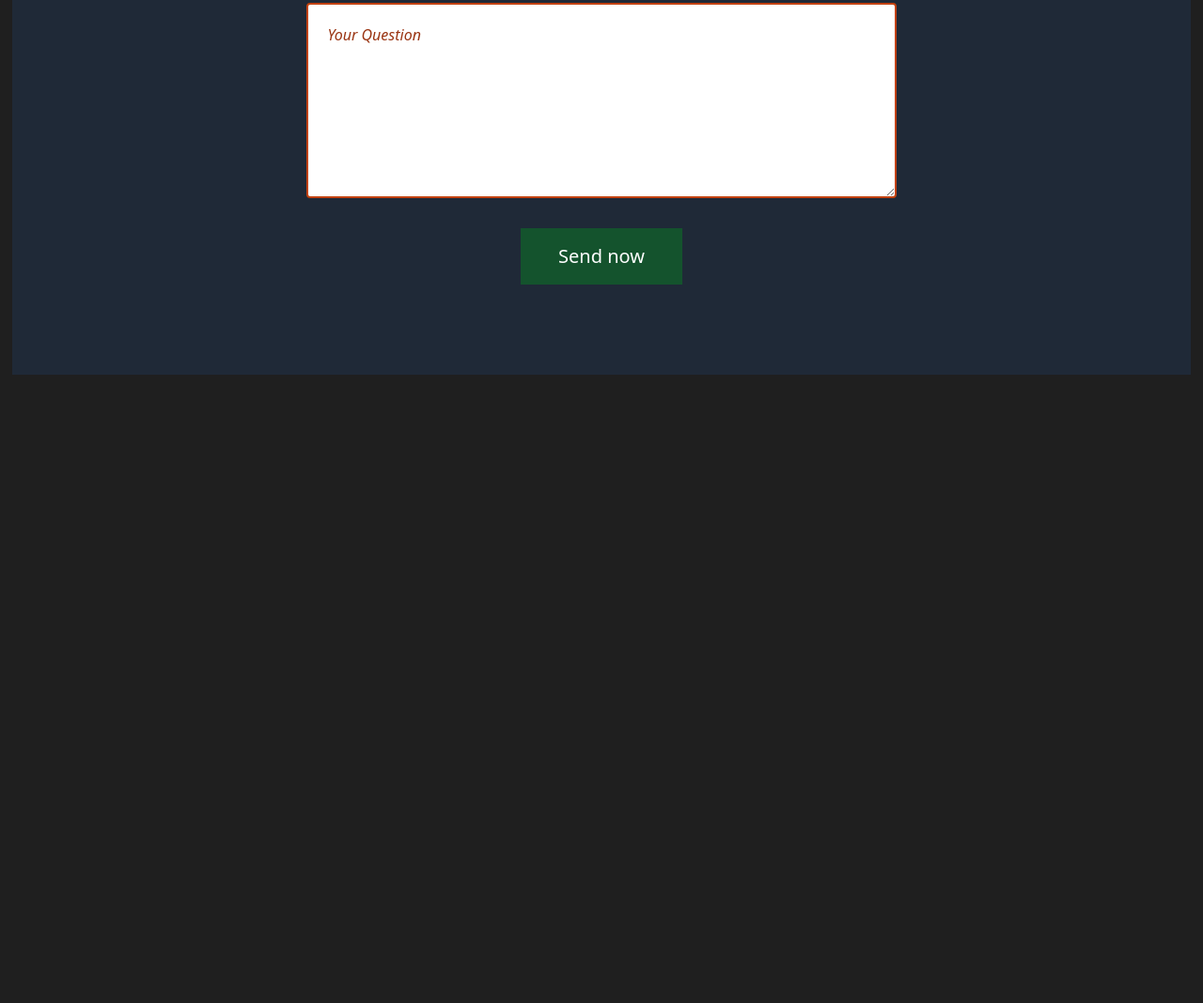
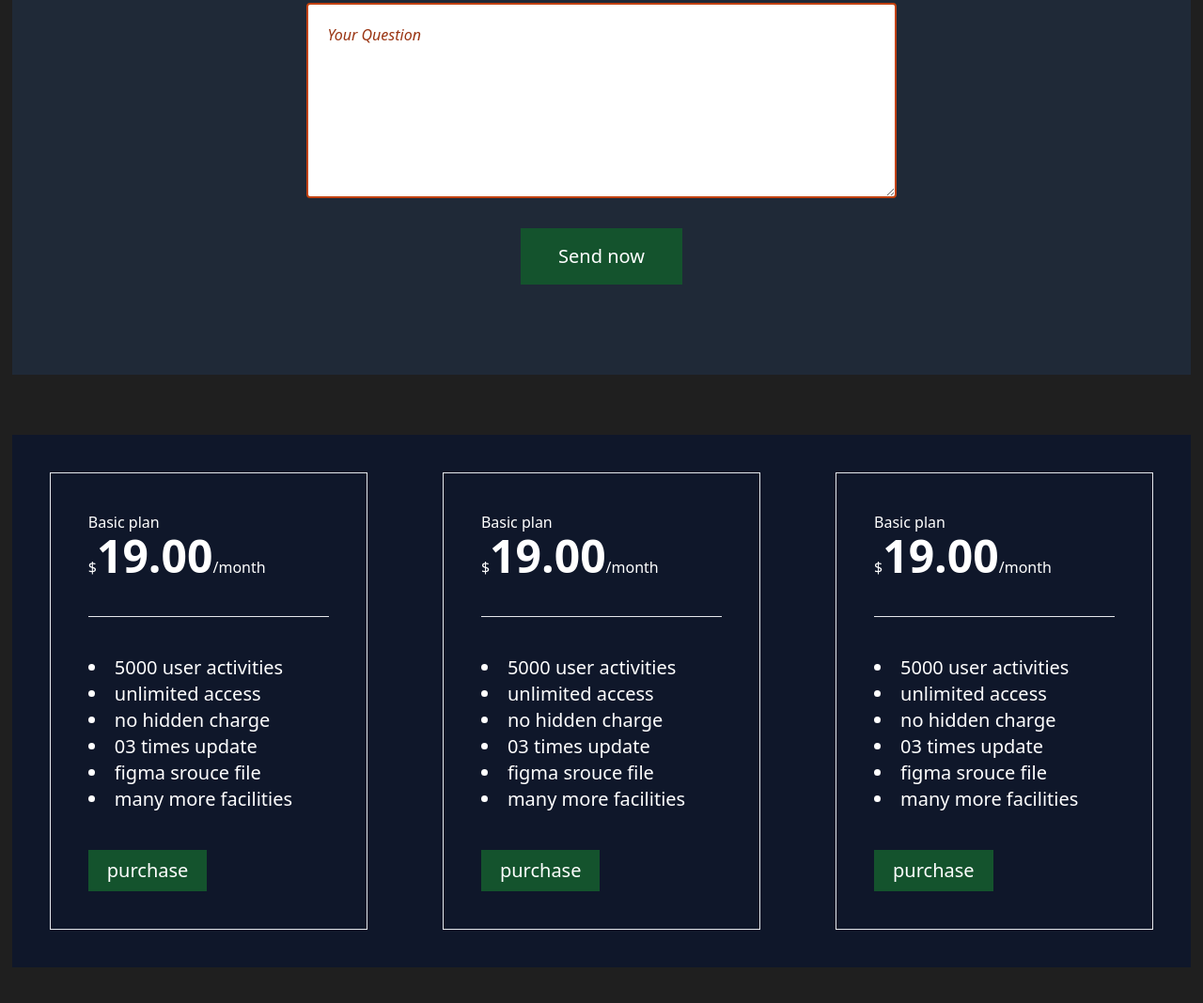
Before and after one commit to mdislamulhaque/My-frist-tailwindcss_project, a website built with Vite: page index.html in a window 1280 px wide. Shown: the part 2568-3636 px from the top of the page at 94% size. Before the commit the page ends 2967 px from the top, so only its background shows below. Built offline with nearby package versions, Linux system fonts and the light colour scheme.

Commit message:
add another section

```diff
--- a/index.html
+++ b/index.html
@@ -143,6 +143,55 @@
                     </form>
                 </div>
           </section>
+
+          <section class="bg-slate-900 my-16 p-10">
+                <div class="grid md:grid-cols-2 lg:grid-cols-3 gap-10 sm:gap-16 md:gap-20 justify-center items-center">
+                    <div class="text-white border p-10">
+                        <h5> Basic plan</h5>
+                        <h2>$<span class="text-xl sm:text-2xl md:text-5xl font-bold">19.00</span>/month</h2>
+                        <hr class="my-10">
+                        <ul class="list-disc list-inside leading-7 text-xl">
+                            <li>5000 user activities</li>
+                            <li>unlimited access</li>
+                            <li>no hidden charge</li>
+                            <li>03 times update</li>
+                            <li>figma srouce file</li>
+                            <li>many more facilities</li>
+                        </ul>
+                        <button class="bg-green-900 px-5 py-2 text-xl mt-10">purchase</button>
+                    </div>
+
+                    <div class="text-white border p-10">
+                        <h5> Basic plan</h5>
+                        <h2>$<span class="text-xl sm:text-2xl md:text-5xl font-bold">19.00</span>/month</h2>
+                        <hr class="my-10">
+                        <ul class="list-disc list-inside  leading-7 text-xl">
+                            <li>5000 user activities</li>
+                            <li>unlimited access</li>
+                            <li>no hidden charge</li>
+                            <li>03 times update</li>
+                            <li>figma srouce file</li>
+                            <li>many more facilities</li>
+                        </ul>
+                        <button class="bg-green-900 px-5 py-2 text-xl mt-10">purchase</button>
+                    </div>
+
+                    <div class="text-white border p-10">
+                        <h5> Basic plan</h5>
+                        <h2>$<span class="text-xl sm:text-2xl md:text-5xl font-bold">19.00</span>/month</h2>
+                        <hr class="my-10">
+                        <ul class="list-disc list-inside  leading-7 text-xl">
+                            <li>5000 user activities</li>
+                            <li>unlimited access</li>
+                            <li>no hidden charge</li>
+                            <li>03 times update</li>
+                            <li>figma srouce file</li>
+                            <li>many more facilities</li>
+                        </ul>
+                        <button class="bg-green-900 px-5 py-2 text-xl mt-10">purchase</button>
+                    </div>
+                </div>
+          </section>
     </main>
 
 </body>
```
